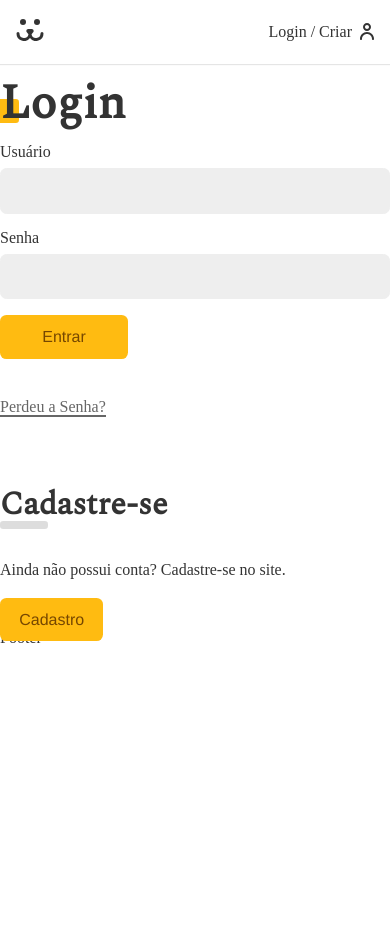
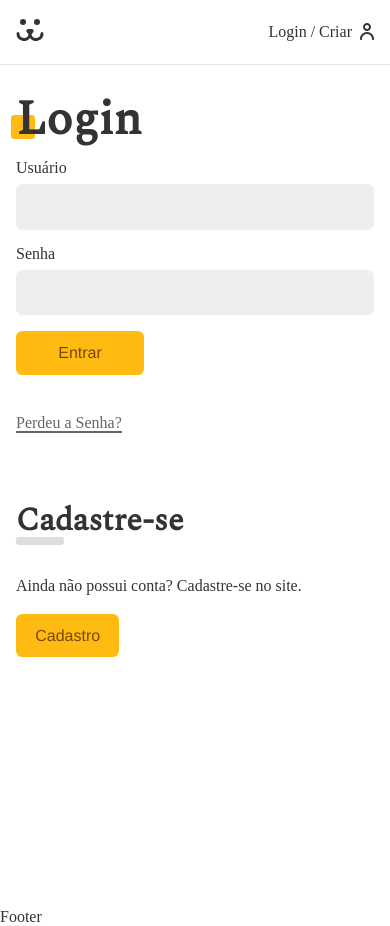
Before and after one commit to Emilio133752/projetoDogs, a React (Vite) app: page /login in a window 390 px wide. Before the commit the page ends 844 px from the top, so only its background shows below. Built offline with nearby package versions, Linux system fonts and the light colour scheme.

Commit message:
estilizando a parte de rotas e formularios do app

```diff
--- a/src/Components/Login/Login.jsx
+++ b/src/Components/Login/Login.jsx
@@ -5,18 +5,23 @@ import LoginCreate from './LoginCreate'
 import LoginPasswordLost from './LoginPasswordLost'
 import LoginPasswordReset from './LoginPasswordReset'
 import { UserContext } from '../../UserContext'
+import styles from './Login.module.css'
 
 const Login = () => {
   const { login } = React.useContext(UserContext)
 
   if(login === true) return <Navigate to ="/conta"/>
   return (
+    <section className={styles.login}>
+      <div className={styles.forms}>
         <Routes>
           <Route path="/"       element={<LoginForm />          } />
           <Route path="criar"   element={<LoginCreate />        } />
           <Route path="perdeu"  element={<LoginPasswordLost />  } />
           <Route path="resetar" element={<LoginPasswordReset /> } />
         </Routes>
+      </div>
+    </section>
   )
 }
 
--- /dev/null
+++ b/src/Components/Login/Login.module.css
@@ -0,0 +1,30 @@
+.login{
+    display: grid;
+    grid-template-columns: 1fr 1fr;
+    min-height: 100vh;
+    gap: 2rem;
+}
+
+.login::before{
+    content: '';
+    display: block;
+    background: url(../../Assets/login.jpg) no-repeat center center;
+    background-size: cover;
+}
+
+.forms{
+    max-width: 30rem;
+    padding: 1rem;
+}
+
+@media (max-width: 40rem){
+    .login{
+        grid-template-columns: 1fr;
+    }
+    .login::before{
+        display: none;
+    }
+    .forms{
+        max-width: 100%;
+    }
+}
```
Lines whose indentation alone changed are shown as unchanged.
